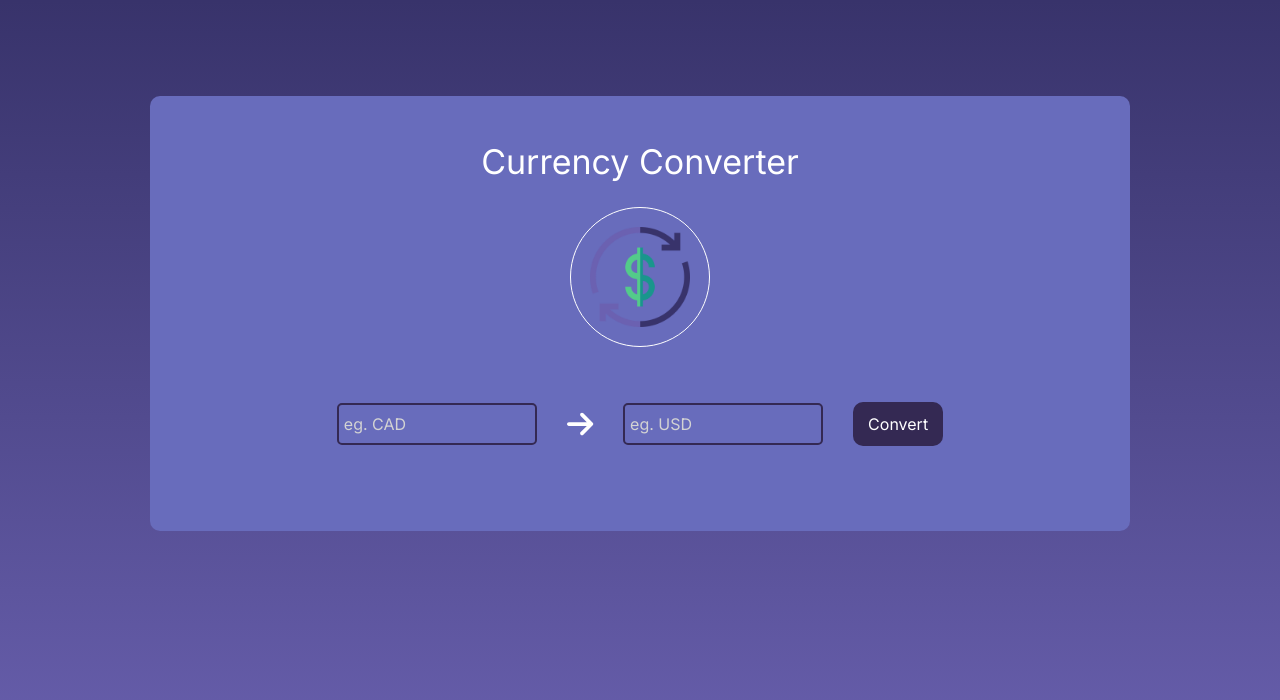
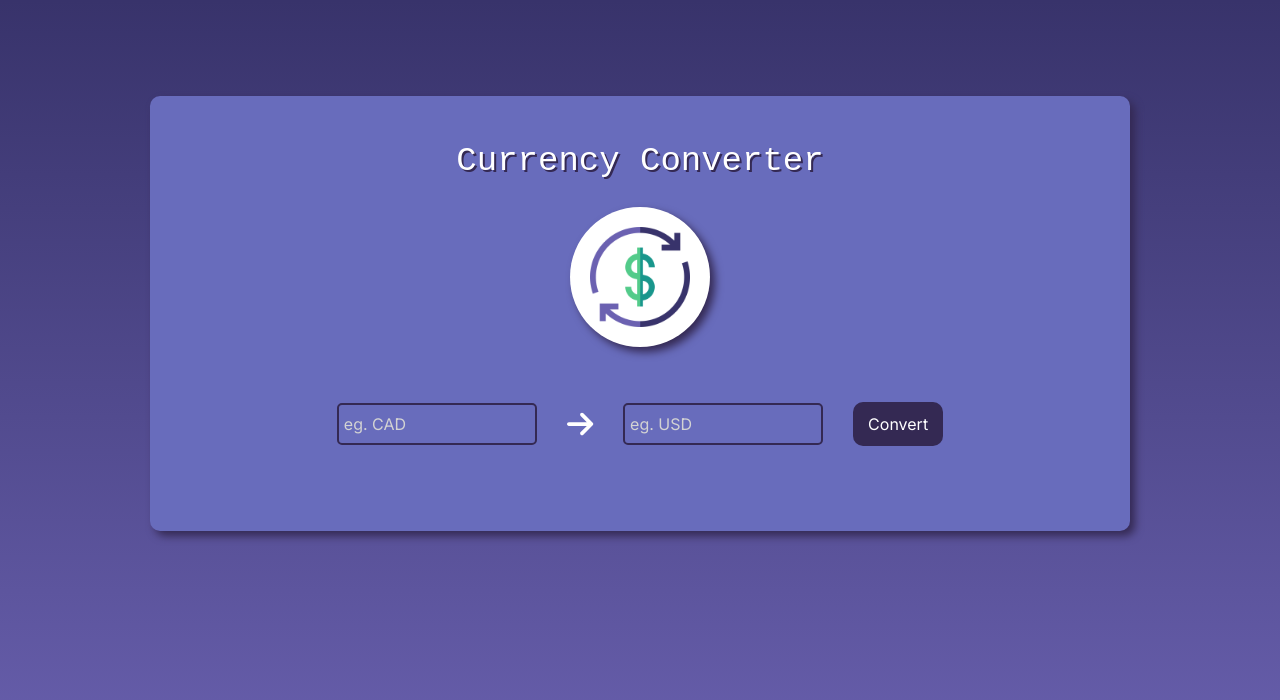
Before and after one commit to erincameron11/react-currency-converter, a Next.js app in the folder currency-app/: page / in a window 1280 px wide. Shown: the top 700 px of the page. Built offline with nearby package versions, Linux system fonts and the light colour scheme.

Commit message:
fix logo

```diff
--- a/currency-app/src/app/components/CurrencyWrapper.js
+++ b/currency-app/src/app/components/CurrencyWrapper.js
@@ -9,7 +9,10 @@ export const CurrencyWrapper = () => {
         <div className="wrapper">
             <h1 className="title">Currency Converter</h1>
             {/* <img className="logo" src={logo} alt="Currency Logo" /> */}
-            <div className="logo" />
+            {/* <div className="logo" /> */}
+            <div className="logoBackground">
+                <div className="logoImage" />
+            </div>
             <CurrencyForm/>
             <CurrencyResult />
         </div>
--- a/currency-app/src/app/globals.css
+++ b/currency-app/src/app/globals.css
@@ -6,8 +6,6 @@
   --foreground-rgb: 0, 0, 0;
   --background-start-rgb: 56, 51, 107;
   --background-end-rgb: 106, 97, 176;
-  /* --background-start-rgb: 214, 219, 220;
-  --background-end-rgb: 255, 255, 255; */
 }
 
 @media (prefers-color-scheme: dark) {
@@ -37,11 +35,13 @@ body {
 /* CURRENCY WRAPPER */
 .title {
   color: white;
+  text-shadow: 2px 2px #342953;
   font-size: 34px;
   text-align: center;
+  font-family: Courier New, Courier, Lucida Sans Typewriter, Lucida Typewriter, monospace;
 }
 
-.logo {
+/* .logo {
   margin: 20px auto 55px auto;
   width: 140px;
   height: 140px;
@@ -49,6 +49,22 @@ body {
   background-size: 100px;
   border-radius: 50%;
   border: 1px solid white;
+} */
+
+.logoBackground {
+  margin: 20px auto 55px auto;
+  width: 140px;
+  height: 140px;
+  border-radius: 50%;
+  background-color: white;
+  filter: drop-shadow(5px 5px 4px #342953);
+}
+
+.logoImage {
+  width: 140px;
+  height: 140px;
+  background: url(../../public/logo.png) no-repeat center;
+  background-size: 100px;
 }
 
 .wrapper {
@@ -56,6 +72,7 @@ body {
   padding: 40px;
   border-radius: 10px;
   width: 90%;
+  filter: drop-shadow(5px 5px 4px #342953);
 }
 
 
```
